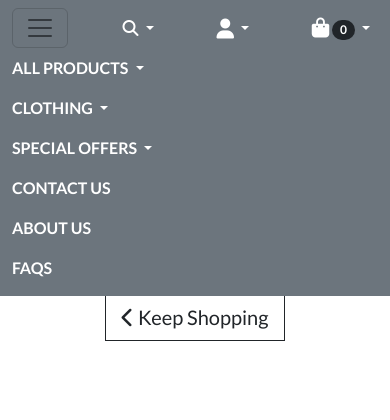
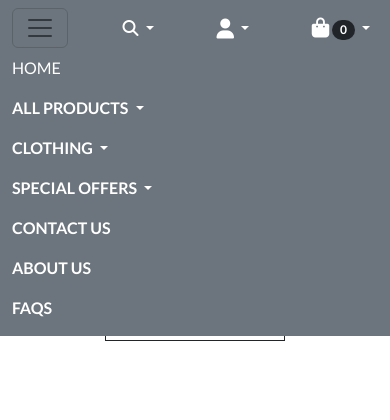
Before and after one commit to MAbuhanif/amri-fashion, a Django app: page /bag/ in a window 390 px wide, after a click that opens the changed part. Shown: the top 420 px of the page. Run offline with Django 5.2, Linux system fonts and the light colour scheme; parts of the project's set-up code (start-up, migrations or seed data) failed here and were passed over; some libraries are stand-ins or nearby versions.

Commit message:
Add 'Home' link to the main navigation

```diff
--- a/templates/includes/main-nav.html
+++ b/templates/includes/main-nav.html
@@ -1,5 +1,10 @@
 <div class="collapse navbar-collapse" id="main-nav">
     <ul class="navbar-nav w-auto mx-auto">
+        <li class="nav-item d-block d-md-none">
+            <a class="logo-font font-weight-bold nav-link text-white mr-5" href="{% url 'home' %}" id="home-link">
+                Home
+            </a>
+        </li>
         <!-- All Products Dropdown -->
         <li class="nav-item dropdown">
             <a class="logo-font fw-bold nav-link text-white me-4 dropdown-toggle" href="#" id="all-products-link" data-bs-toggle="dropdown" aria-expanded="false">
```
Also changed, not shown: 1 other file.
